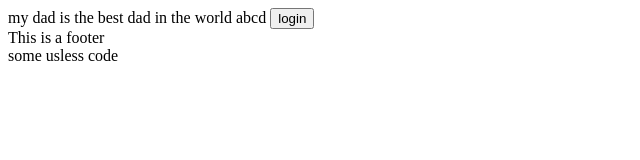
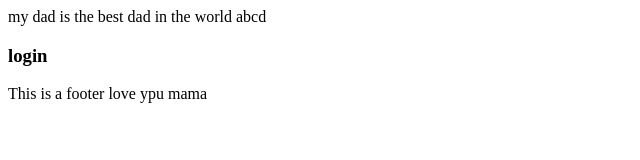
Before and after one commit to idealoladipupo/unreal, a plain HTML site: page index.html in a window 1280 px wide. Shown: the whole page, without its empty margins (0-640 px from the left). Drawn offline with Linux system fonts and the light colour scheme.

Commit message:
gbas gbosss

```diff
--- a/index.html
+++ b/index.html
@@ -8,11 +8,11 @@
     <link rel="stylesheet" href="main.css" />
   </head>
   <body>
-    <header>
+    <div>
       my dad is the best dad in the world abcd
-      <button>login</button>
-    </header>
-    <footer>This is a footer</footer>
-    some usless code
+      <h3>login</h3>
+    </div>
+    <span>This is a footer</span>
+    <span>love ypu mama</span>
   </body>
 </html>
```
